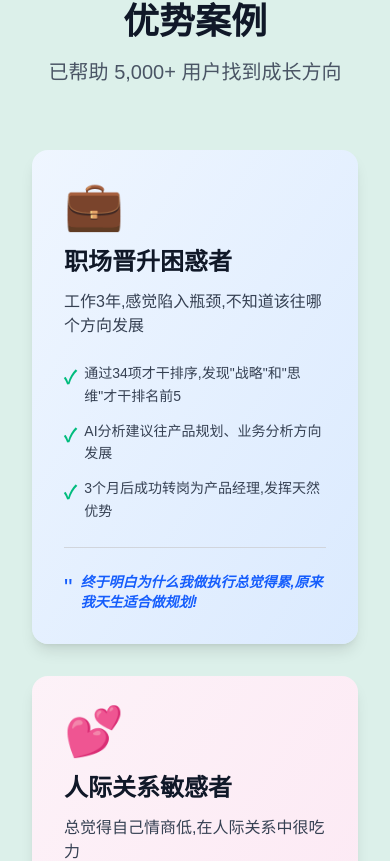
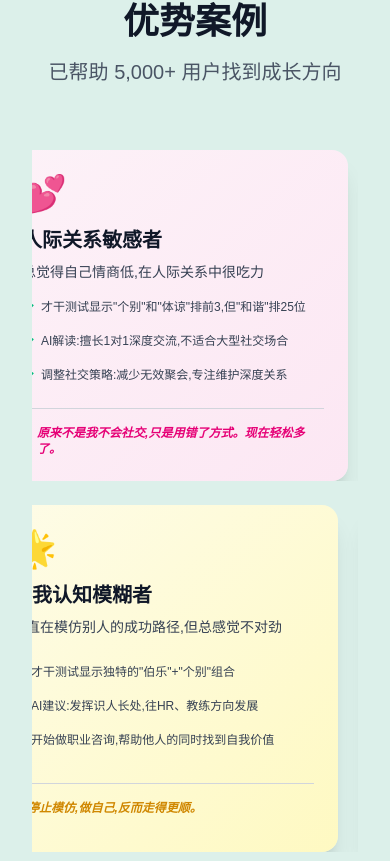
Before and after one commit to nameiduoduo/strength_tree, a Next.js app: page / in a window 390 px wide. Shown: the part 4664-5525 px from the top of the page. Built offline with nearby package versions, Linux system fonts and the light colour scheme; no server answers.

Commit message:
optimize - animation show case

```diff
--- a/app/page.tsx
+++ b/app/page.tsx
@@ -1,9 +1,10 @@
 'use client'
 
 import WelcomeTree from '@/components/WelcomeTree'
-import { motion } from 'framer-motion'
+import { motion, AnimatePresence } from 'framer-motion'
 import { useRouter } from 'next/navigation'
 import Image from 'next/image'
+import React from 'react'
 
 export default function Home() {
   const router = useRouter()
@@ -54,8 +55,54 @@ export default function Home() {
       quote: '跟着天性走,副业不再是硬扛,而是享受过程。',
       color: 'from-orange-50 to-orange-100',
       accentColor: 'text-orange-600'
+    },
+    {
+      id: 4,
+      emoji: '🎨',
+      title: '创意工作倦怠者',
+      painPoint: '做设计5年,越来越没灵感,怀疑自己是不是不适合这行',
+      changes: [
+        '才干显示"完美"+"理念"排名靠前,但"适应"很低',
+        'AI建议:从快节奏执行转向创意策划和品牌方向',
+        '现在做品牌顾问,每个项目都能深度投入创作'
+      ],
+      quote: '不是我没灵感,是我需要更多时间去打磨作品。',
+      color: 'from-purple-50 to-purple-100',
+      accentColor: 'text-purple-600'
+    },
+    {
+      id: 5,
+      emoji: '📚',
+      title: '职业转型焦虑者',
+      painPoint: '30岁想转行,但不知道自己除了现在的工作还能做什么',
+      changes: [
+        '才干组合:"统筹"+"责任"+"纪律"排名前列',
+        'AI分析:适合项目管理、运营类岗位',
+        '成功转型为项目经理,收入和成就感双提升'
+      ],
+      quote: '年龄不是限制,找对方向才是关键。',
+      color: 'from-teal-50 to-teal-100',
+      accentColor: 'text-teal-600'
+    },
+    {
+      id: 6,
+      emoji: '🌟',
+      title: '自我认知模糊者',
+      painPoint: '一直在模仿别人的成功路径,但总感觉不对劲',
+      changes: [
+        '才干测试显示独特的"伯乐"+"个别"组合',
+        'AI建议:发挥识人长处,往HR、教练方向发展',
+        '开始做职业咨询,帮助他人的同时找到自我价值'
+      ],
+      quote: '停止模仿,做自己,反而走得更顺。',
+      color: 'from-yellow-50 to-yellow-100',
+      accentColor: 'text-yellow-600'
     }
   ]
+
+  // 将案例分成两组
+  const firstRowStories = successStories.slice(0, 3)
+  const secondRowStories = successStories.slice(3, 6)
 
   const features = [
     {
@@ -275,49 +322,119 @@ export default function Home() {
             </p>
           </motion.div>
 
-          {/* 案例卡片网格 */}
-          <div className="grid grid-cols-1 md:grid-cols-2 lg:grid-cols-3 gap-8">
-            {successStories.map((story, index) => (
+          {/* 双向滚动轮播 */}
+          <div className="space-y-6">
+            {/* 第一排 - 向左滚动 */}
+            <div className="overflow-hidden">
               <motion.div
-                key={story.id}
-                initial={{ opacity: 0, y: 30 }}
-                whileInView={{ opacity: 1, y: 0 }}
-                viewport={{ once: true }}
-                transition={{ duration: 0.5, delay: index * 0.1 }}
-                className={`bg-gradient-to-br ${story.color} rounded-2xl p-8 shadow-lg hover:shadow-xl transition-shadow`}
+                className="flex gap-6"
+                animate={{
+                  x: [0, -1200]
+                }}
+                transition={{
+                  duration: 20,
+                  repeat: Infinity,
+                  ease: "linear"
+                }}
               >
+                {/* 复制两遍实现无缝循环 */}
+                {[...firstRowStories, ...firstRowStories].map((story, index) => (
+                  <div
+                    key={`row1-${index}`}
+                    className="min-w-[350px] md:min-w-[400px]"
+                  >
+                    <div className={`bg-gradient-to-br ${story.color} rounded-2xl p-6 md:p-8 shadow-xl h-full flex flex-col justify-between`}>
                       {/* 头部 */}
-                <div className="mb-6">
-                  <div className="text-5xl mb-4">{story.emoji}</div>
-                  <h3 className="text-2xl font-bold text-gray-900 mb-3">
+                      <div className="mb-4">
+                        <div className="text-4xl mb-3">{story.emoji}</div>
+                        <h3 className="text-xl font-bold text-gray-900 mb-2">
                           {story.title}
                         </h3>
-                  <p className="text-gray-700 font-medium">
+                        <p className="text-gray-700 text-sm font-medium">
                           {story.painPoint}
                         </p>
                       </div>
 
                       {/* 改变要点 */}
-                <div className="mb-6 space-y-3">
+                      <div className="mb-4 space-y-2">
                         {story.changes.map((change, i) => (
                           <div key={i} className="flex items-start gap-2">
-                      <span className="text-emerald-500 font-bold text-lg mt-0.5">✓</span>
-                      <p className="text-gray-700 text-sm leading-relaxed">{change}</p>
+                            <span className="text-emerald-500 font-bold text-base mt-0.5">✓</span>
+                            <p className="text-gray-700 text-xs leading-relaxed">{change}</p>
                           </div>
                         ))}
                       </div>
 
                       {/* 用户引用 */}
-                <div className="pt-6 border-t border-gray-300">
+                      <div className="pt-4 border-t border-gray-300">
                         <div className="flex items-start gap-2">
-                    <span className={`${story.accentColor} text-2xl`}>"</span>
-                    <p className={`${story.accentColor} font-semibold italic text-sm`}>
+                          <span className={`${story.accentColor} text-xl`}>"</span>
+                          <p className={`${story.accentColor} font-semibold italic text-xs`}>
                             {story.quote}
                           </p>
                         </div>
                       </div>
+                    </div>
+                  </div>
+                ))}
               </motion.div>
+            </div>
+
+            {/* 第二排 - 向右滚动 */}
+            <div className="overflow-hidden">
+              <motion.div
+                className="flex gap-6"
+                animate={{
+                  x: [-1200, 0]
+                }}
+                transition={{
+                  duration: 20,
+                  repeat: Infinity,
+                  ease: "linear"
+                }}
+              >
+                {/* 复制两遍实现无缝循环 */}
+                {[...secondRowStories, ...secondRowStories].map((story, index) => (
+                  <div
+                    key={`row2-${index}`}
+                    className="min-w-[350px] md:min-w-[400px]"
+                  >
+                    <div className={`bg-gradient-to-br ${story.color} rounded-2xl p-6 md:p-8 shadow-xl h-full flex flex-col justify-between`}>
+                      {/* 头部 */}
+                      <div className="mb-4">
+                        <div className="text-4xl mb-3">{story.emoji}</div>
+                        <h3 className="text-xl font-bold text-gray-900 mb-2">
+                          {story.title}
+                        </h3>
+                        <p className="text-gray-700 text-sm font-medium">
+                          {story.painPoint}
+                        </p>
+                      </div>
+
+                      {/* 改变要点 */}
+                      <div className="mb-4 space-y-2">
+                        {story.changes.map((change, i) => (
+                          <div key={i} className="flex items-start gap-2">
+                            <span className="text-emerald-500 font-bold text-base mt-0.5">✓</span>
+                            <p className="text-gray-700 text-xs leading-relaxed">{change}</p>
+                          </div>
                         ))}
+                      </div>
+
+                      {/* 用户引用 */}
+                      <div className="pt-4 border-t border-gray-300">
+                        <div className="flex items-start gap-2">
+                          <span className={`${story.accentColor} text-xl`}>"</span>
+                          <p className={`${story.accentColor} font-semibold italic text-xs`}>
+                            {story.quote}
+                          </p>
+                        </div>
+                      </div>
+                    </div>
+                  </div>
+                ))}
+              </motion.div>
+            </div>
           </div>
 
           {/* 数据统计 */}
```
Lines whose indentation alone changed are shown as unchanged.
